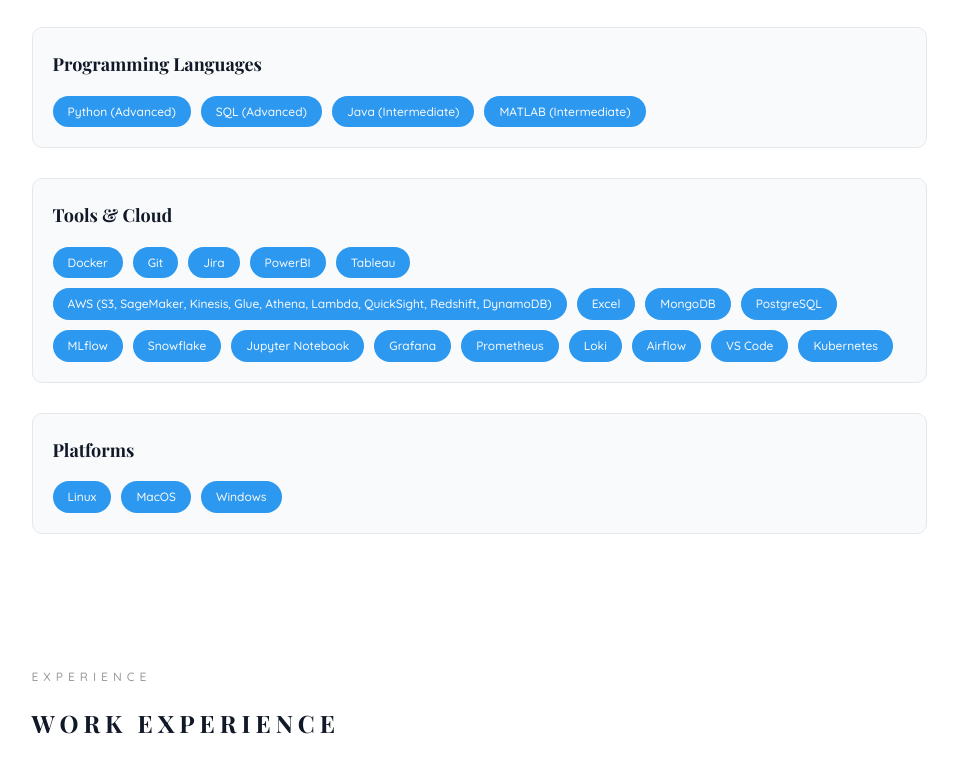
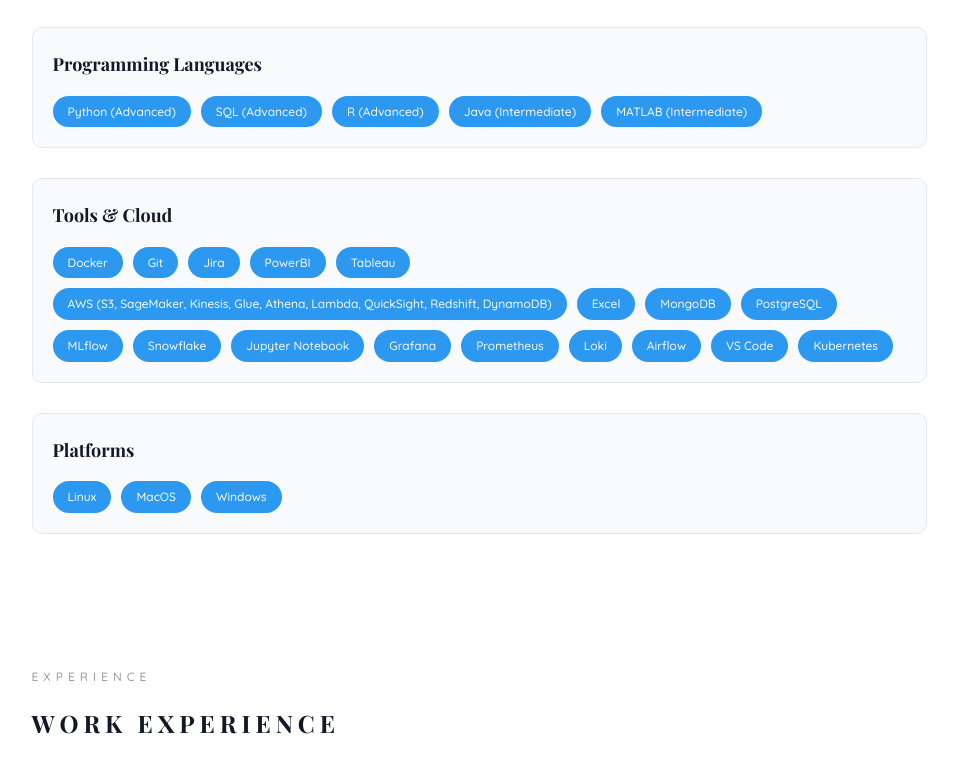
Before and after one commit to nsr789/portfolio, a plain HTML site: page index.html in a window 1280 px wide. Shown: the part 2501-3272 px from the top of the page, without its empty margins (311-1269 px from the left). Drawn offline with nearby package versions, Linux system fonts and the light colour scheme; a web font is replaced by a local one.

Commit message:
Update index.html

```diff
--- a/index.html
+++ b/index.html
@@ -1567,7 +1567,7 @@
   <div class="skill-category animate-box" data-animate-effect="fadeInLeft">
     <h4>Programming Languages</h4>
     <div class="skill-tags">
-      <span class="skill-tag">Python (Advanced)</span><span class="skill-tag">SQL (Advanced)</span><span class="skill-tag">Java (Intermediate)</span><span class="skill-tag">MATLAB (Intermediate)</span>
+      <span class="skill-tag">Python (Advanced)</span><span class="skill-tag">SQL (Advanced)</span><span class="skill-tag">R (Advanced)</span><span class="skill-tag">Java (Intermediate)</span><span class="skill-tag">MATLAB (Intermediate)</span>
     </div>
   </div>
 
```
